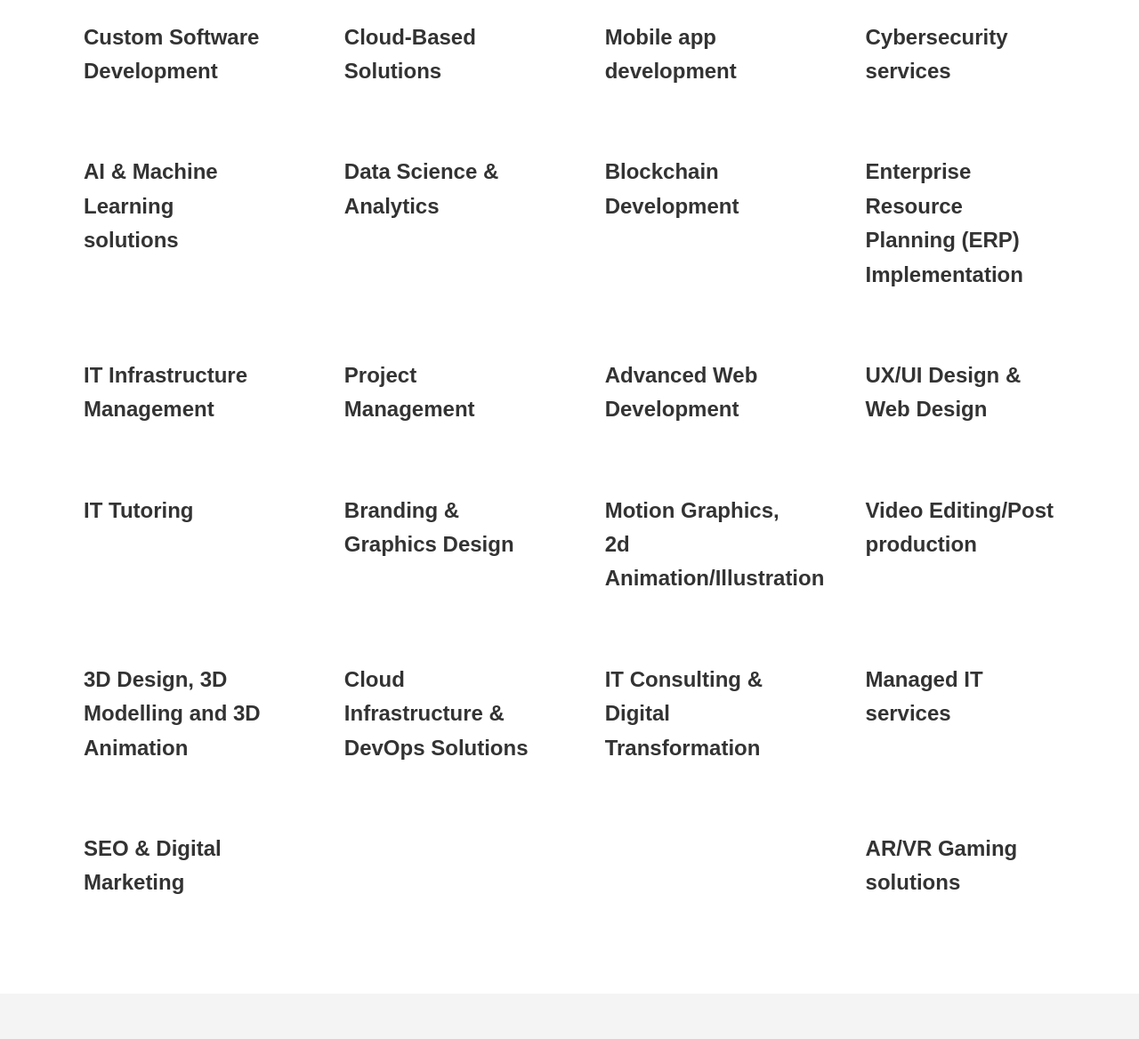
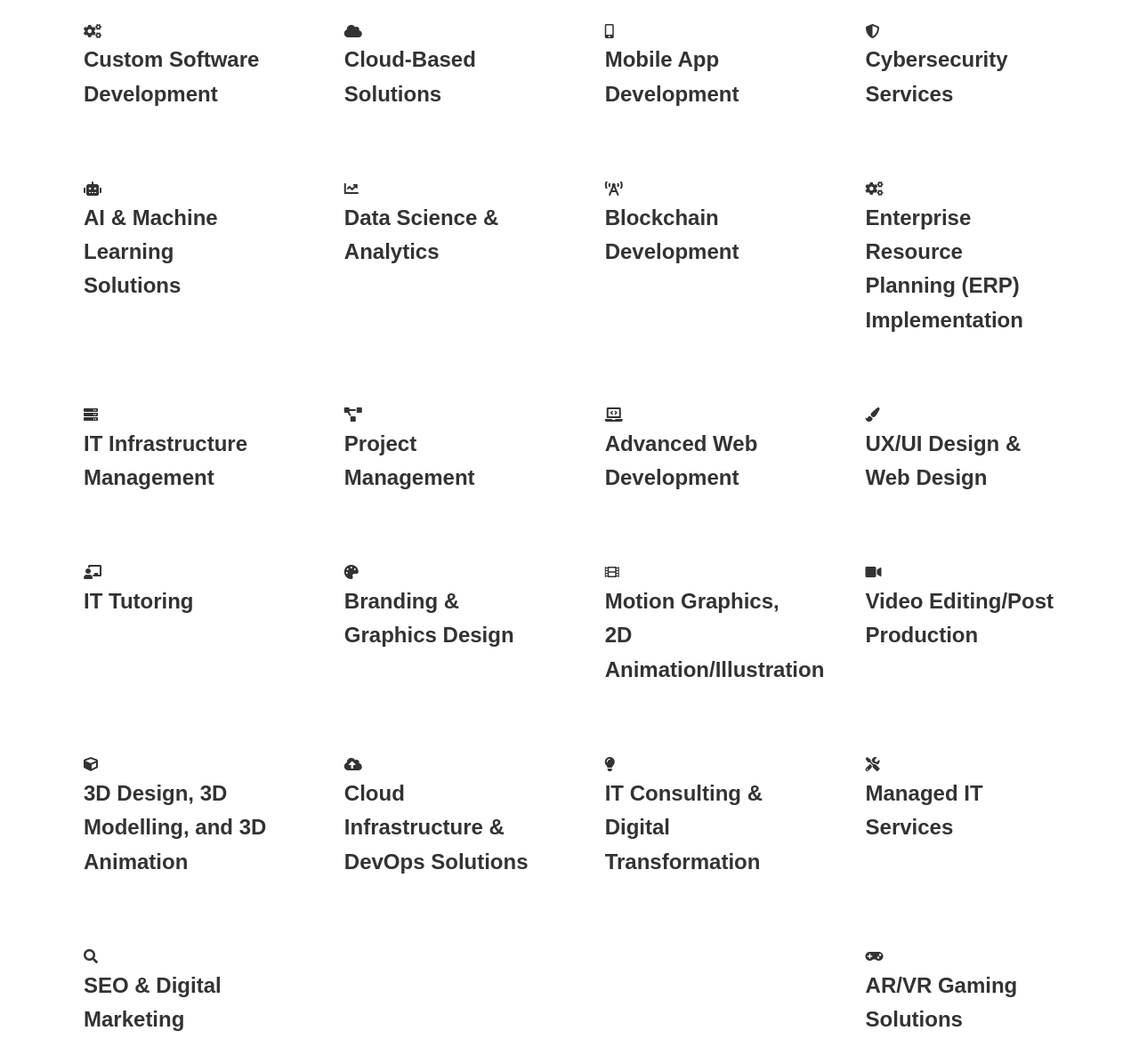
Before and after one commit to XBanTs/xj-form, a plain HTML site: page index.html in a window 1280 px wide. Shown: the part 981-2149 px from the top of the page at 89% size. Drawn offline with nearby package versions, Linux system fonts and the light colour scheme.

Commit message:
Third Commit

```diff
--- a/index.html
+++ b/index.html
@@ -1,3 +1,4 @@
+
 <!DOCTYPE html>
 <html lang="en">
 <head>
@@ -5,6 +6,8 @@
     <meta name="viewport" content="width=device-width, initial-scale=1.0">
     <title>XJ Tech Form</title>
     <link rel="stylesheet" href="styles.css">
+    <link href="https://cdn.jsdelivr.net/npm/aos@2.3.4/dist/aos.css" rel="stylesheet">
+    <link href="https://cdnjs.cloudflare.com/ajax/libs/font-awesome/5.15.4/css/all.min.css" rel="stylesheet">
 </head>
 <body>
 
@@ -14,9 +17,9 @@
             <h1>XJ Tech Application Form</h1>
             <nav>
                 <ul>
-                    <li><a href="#about">About</a></li>
-                    <li><a href="#services">Roles</a></li>
-                    <li><a href="#contact">Fill Form</a></li>
+                    <li><a href="#about"><i class="fas fa-info-circle"></i> About</a></li>
+                    <li><a href="#services"><i class="fas fa-cogs"></i> Roles</a></li>
+                    <li><a href="#contact"><i class="fas fa-file-alt"></i> Fill Form</a></li>
                 </ul>
             </nav>
         </div>
@@ -30,7 +33,6 @@
             <!-- <a href="#contact" class="cta-btn">Get In Touch</a> -->
         </div>
     </section>
-
 
     <!-- About Section -->
     <section id="about" class="about">
@@ -49,75 +51,96 @@
         <div class="container">
             <h1 style="text-decoration: underline;">Technical Roles</h1>
             <div class="service-list">
-                <div class="service-item">
+                <div class="service-item" data-aos="fade-up">
+                    <i class="fas fa-cogs"></i>
                     <h3>Custom Software Development</h3>
                 </div>
-                <div class="service-item">
-                    <h3>Cloud-Based Solutions
-                    </h3>
+                <div class="service-item" data-aos="fade-up">
+                    <i class="fas fa-cloud"></i>
+                    <h3>Cloud-Based Solutions</h3>
                 </div>
-                <div class="service-item">
-                    <h3>Mobile app development</h3>
+                <div class="service-item" data-aos="fade-up">
+                    <i class="fas fa-mobile-alt"></i>
+                    <h3>Mobile App Development</h3>
                 </div>
-                <div class="service-item">
-                    <h3>Cybersecurity services</h3>
+                <div class="service-item" data-aos="fade-up">
+                    <i class="fas fa-shield-alt"></i>
+                    <h3>Cybersecurity Services</h3>
                 </div>
-                <div class="service-item">
-                    <h3>AI & Machine Learning solutions</h3>
+                <div class="service-item" data-aos="fade-up">
+                    <i class="fas fa-robot"></i>
+                    <h3>AI & Machine Learning Solutions</h3>
                 </div>
-                <div class="service-item">
+                <div class="service-item" data-aos="fade-up">
+                    <i class="fas fa-chart-line"></i>
                     <h3>Data Science & Analytics</h3>
                 </div>
-                <div class="service-item">
+                <div class="service-item" data-aos="fade-up">
+                    <i class="fas fa-broadcast-tower"></i>
                     <h3>Blockchain Development</h3>
                 </div>
-                <div class="service-item">
+                <div class="service-item" data-aos="fade-up">
+                    <i class="fas fa-cogs"></i>
                     <h3>Enterprise Resource Planning (ERP) Implementation</h3>
                 </div>
-                <div class="service-item">
+                <div class="service-item" data-aos="fade-up">
+                    <i class="fas fa-server"></i>
                     <h3>IT Infrastructure Management</h3>
                 </div>
-                <div class="service-item">
+                <div class="service-item" data-aos="fade-up">
+                    <i class="fas fa-project-diagram"></i>
                     <h3>Project Management</h3>
                 </div>
-                <div class="service-item">
-                    <h3>Advanced Web Development
-                    </h3>
+                <div class="service-item" data-aos="fade-up">
+                    <i class="fas fa-laptop-code"></i>
+                    <h3>Advanced Web Development</h3>
                 </div>
-                <div class="service-item">
+                <div class="service-item" data-aos="fade-up">
+                    <i class="fas fa-paint-brush"></i>
                     <h3>UX/UI Design & Web Design</h3>
                 </div>
-                <div class="service-item">
+                <div class="service-item" data-aos="fade-up">
+                    <i class="fas fa-chalkboard-teacher"></i>
                     <h3>IT Tutoring</h3>
                 </div>
-                <div class="service-item">
+                <div class="service-item" data-aos="fade-up">
+                    <i class="fas fa-palette"></i>
                     <h3>Branding & Graphics Design</h3>
                 </div>
-                <div class="service-item">
-                    <h3>Motion Graphics, 2d Animation/Illustration</h3>
+                <div class="service-item" data-aos="fade-up">
+                    <i class="fas fa-film"></i>
+                    <h3>Motion Graphics, 2D Animation/Illustration</h3>
                 </div>
-                <div class="service-item">
-                    <h3>Video Editing/Post production</h3>
+                <div class="service-item" data-aos="fade-up">
+                    <i class="fas fa-video"></i>
+                    <h3>Video Editing/Post Production</h3>
                 </div>
-                <div class="service-item">
-                    <h3>3D Design, 3D Modelling and 3D Animation</h3>
+                <div class="service-item" data-aos="fade-up">
+                    <i class="fas fa-cube"></i>
+                    <h3>3D Design, 3D Modelling, and 3D Animation</h3>
                 </div>
-                <div class="service-item">
+                <div class="service-item" data-aos="fade-up">
+                    <i class="fas fa-cloud-upload-alt"></i>
                     <h3>Cloud Infrastructure & DevOps Solutions</h3>
                 </div>
-                <div class="service-item">
+                <div class="service-item" data-aos="fade-up">
+                    <i class="fas fa-lightbulb"></i>
                     <h3>IT Consulting & Digital Transformation</h3>
                 </div>
-                <div class="service-item">
-                    <h3>Managed IT services</h3>
+                <div class="service-item" data-aos="fade-up">
+                    <i class="fas fa-tools"></i>
+                    <h3>Managed IT Services</h3>
                 </div>
-                <div class="service-item">
+                <div class="service-item" data-aos="fade-up">
+                    <i class="fas fa-search"></i>
                     <h3>SEO & Digital Marketing</h3>
                 </div>
-                <div class="service-item">
-                    <h3>AR/VR Gaming solutions</h3>
+                <div class="service-item" data-aos="fade-up">
+                    <i class="fas fa-gamepad"></i>
+                    <h3>AR/VR Gaming Solutions</h3>
                 </div>
             </div>
+
         </div>
     </section>
 
@@ -145,5 +168,15 @@
         </div>
     </footer>
 
+     <!-- AOS JS -->
+     <script src="https://cdn.jsdelivr.net/npm/aos@2.3.4/dist/aos.js"></script>
+
+     <script>
+         // Initialize AOS after the page has loaded
+         AOS.init({
+             duration: 1200,  // Animation duration in milliseconds
+         });
+     </script>
+
 </body>
 </html>
```
